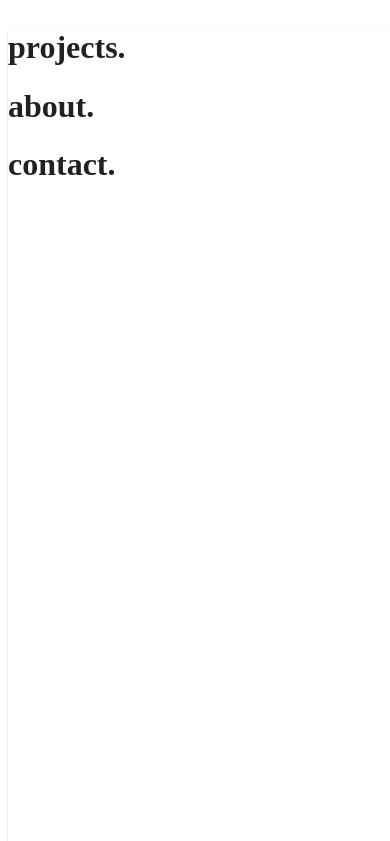
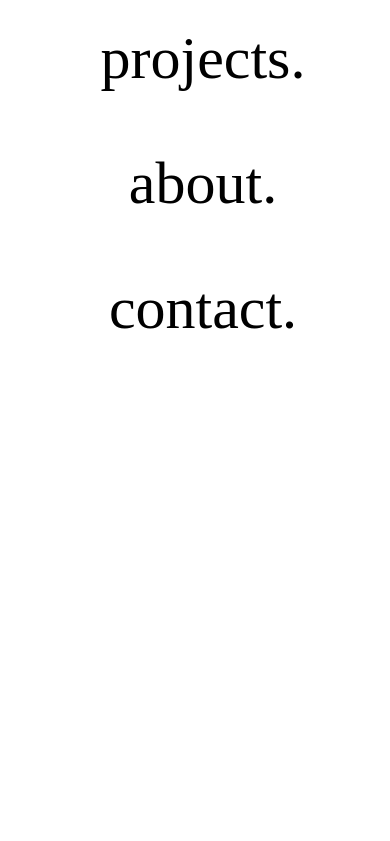
Before and after one commit to Alex-Bellamy/portfolio_mark_two, a React (Create React App) app: page / in a window 390 px wide. Shown: the top 841 px of the page. Built offline with nearby package versions, Linux system fonts and the light colour scheme; the HTML template or start-up script is replaced by a standard one.

Commit message:
converting header component into a grid and making it responsive, removing box shadow from page grid elements

```diff
--- a/src/components/Header.jsx
+++ b/src/components/Header.jsx
@@ -1,12 +1,40 @@
 import React from "react";
+import { makeStyles } from "@material-ui/core/styles";
+import Paper from "@material-ui/core/Paper";
+import Grid from "@material-ui/core/Grid";
+
+const useStyles = makeStyles((theme) => ({
+  root: {
+    flexGrow: 1,
+  },
+  paper: {
+    padding: theme.spacing(2),
+    textAlign: "center",
+    boxShadow: "none",
+    fontSize: 60,
+    color: "black",
+  },
+}));
 
 const Header = () => {
+  const classes = useStyles();
+
   return (
-    <header>
-      <h1>projects.</h1>
-      <h1>about.</h1>
-      <h1>contact.</h1>
-    </header>
+    <>
+      <div className={classes.root}>
+        <Grid container spacing={3}>
+          <Grid item xs>
+            <Paper className={classes.paper}>projects.</Paper>
+          </Grid>
+          <Grid item xs>
+            <Paper className={classes.paper}>about.</Paper>
+          </Grid>
+          <Grid item xs>
+            <Paper className={classes.paper}>contact.</Paper>
+          </Grid>
+        </Grid>
+      </div>
+    </>
   );
 };
 
--- a/src/components/PageGrid.jsx
+++ b/src/components/PageGrid.jsx
@@ -12,8 +12,9 @@ const PageGrid = () => {
     },
     paper: {
       height: "100vh",
-      width: "100vw"
-    }
+      width: "100vw",
+      boxShadow: "none",
+    },
   }));
 
   const useStylesProjects = makeStyles((theme) => ({
@@ -22,8 +23,9 @@ const PageGrid = () => {
     },
     paper: {
       height: "100vh",
-      width: "100vw"
-  },
+      width: "100vw",
+      boxShadow: "none",
+    },
   }));
 
   const useStylesPhotoOne = makeStyles((theme) => ({
@@ -32,17 +34,16 @@ const PageGrid = () => {
     },
     paper: {
       height: "75vh",
-      width: "100vw"
-  },
+      width: "100vw",
+      boxShadow: "none",
+    },
   }));
 
   const useStylesAbout = makeStyles((theme) => ({
     root: {
       flexGrow: 1,
     },
-    paper: {height: "50vh",
-    width: "100vw"
-  },
+    paper: { height: "50vh", width: "100vw", boxShadow: "none" },
   }));
 
   const useStylesPhotoTwo = makeStyles((theme) => ({
@@ -51,7 +52,8 @@ const PageGrid = () => {
     },
     paper: {
       height: "100vh",
-      width: "100vw"
+      width: "100vw",
+      boxShadow: "none",
     },
   }));
 
@@ -61,7 +63,8 @@ const PageGrid = () => {
     },
     paper: {
       height: "100vh",
-      width: "100vw"
+      width: "100vw",
+      boxShadow: "none",
     },
   }));
 
@@ -70,9 +73,10 @@ const PageGrid = () => {
       flexGrow: 1,
     },
     paper: {
-    height: "5vh",
-    width: "100vw"
-  },
+      height: "5vh",
+      width: "100vw",
+      boxShadow: "none",
+    },
   }));
 
   const classHeader = useStylesHeader();
--- a/src/index.css
+++ b/src/index.css
@@ -5,6 +5,7 @@ body {
     sans-serif;
   -webkit-font-smoothing: antialiased;
   -moz-osx-font-smoothing: grayscale;
+  font-size: calc([minimum size] + ([maximum size] - [minimum size]) * ((100vw - [minimum viewport width]) / ([maximum viewport width] - [minimum viewport width])));
 }
 
 code {
```
